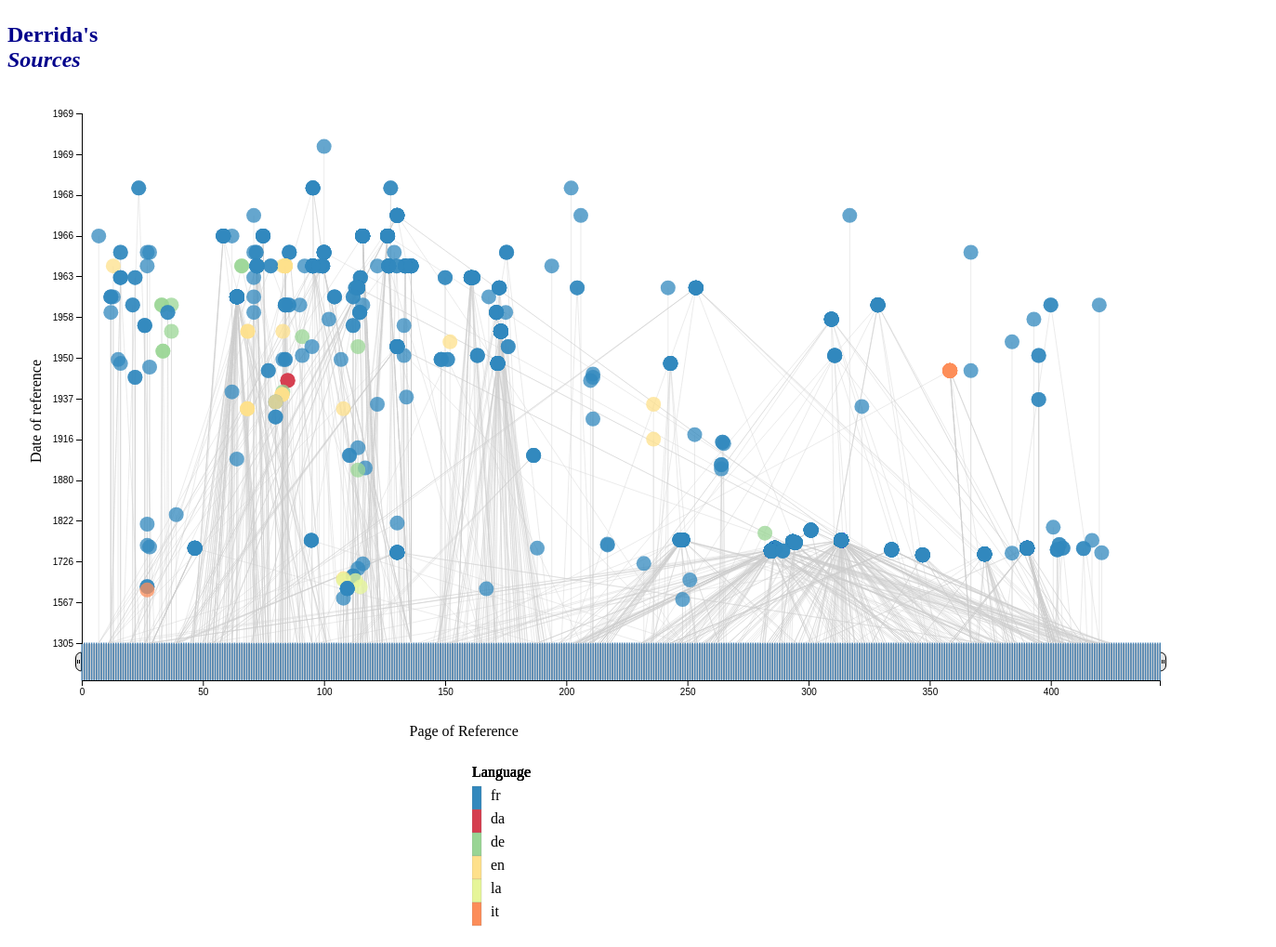
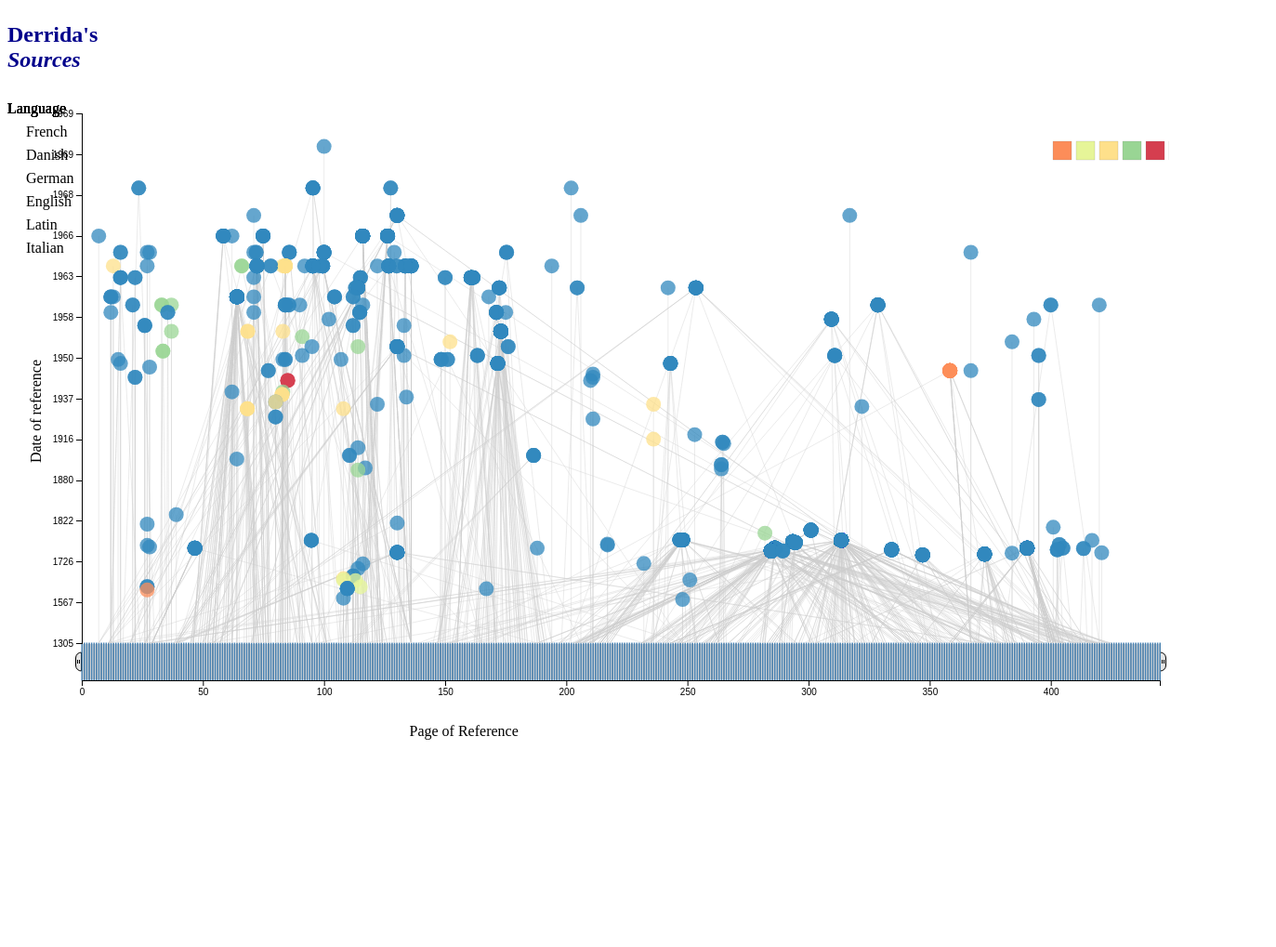
Before and after one commit to clarkdatalabs/derrida, a website: page views/index.html in a window 1280 px wide. Shown: the whole page at 93% size, 1373 px wide, since content can reach past the window. After the commit the page ends 836 px from the top, so only its background shows below. Drawn offline with nearby package versions, Linux system fonts and the light colour scheme.

Commit message:
added full language names. got the legend colors to the right side

```diff
--- a/views/scripts/scatterChart.js
+++ b/views/scripts/scatterChart.js
@@ -120,12 +120,12 @@
         .style("opacity", 0);
 
 // append legend to page
-    var legendSVG = d3.select("#maplegend")
-            .append("svg")
-              .attr("transform","translate(500,0)")
+    var legendSVG = d3.select("svg")
+            // .append("svg")
+            // .attr("transform","translate(500,0)")
 
-            .attr("width", width)
-            .attr("height", 200)
+            // .attr("width", width)
+            // .attr("height", 200)
 
     var ordinal = d3.scaleOrdinal()
         .domain(["a", "b", "c", "d", "e"])
@@ -133,12 +133,12 @@
             "rgb(93, 199, 76)", "rgb(223, 199, 31)", "rgb(234, 118, 47)"]);
 
     var language_data =
-        [{language:"fr"},
-        {language:"da"},
-        {language:"de"},
-        {language:"en"},
-        {language:"la"},
-        {language:"it"}];
+        [{language:"fr",full:"French"},
+        {language:"da", full: "Danish"},
+        {language:"de", full: 'German'},
+        {language:"en", full: "English"},
+        {language:"la", full: 'Latin'},
+        {language:"it", full: 'Italian'}];
 
 // build legend
     legend = legendSVG.selectAll(".lentry")
@@ -150,10 +150,10 @@
             // .attr("class","leg")
 
     legend.append("rect")
-            .attr("y", function(d,i) { return(i*25 + 30)})
-            .attr("width","10px")
-            .attr("height","25px")
-
+            .attr("y", 50)
+            .attr("width","20px")
+            .attr("height","20px")
+            .attr("x", function(d,i) { return(svgWidth- i*25)})
             // .attr("fill", function(d) { return cValue(data)})
 
             .attr("class", function(d) {return (d.language)})
@@ -163,7 +163,7 @@
 
     legend.append("text")
                 // .attr("class", "legText")
-                .text(function(d, i) { return d.language ; })
+                .text(function(d, i) { return d.full ; })
                 // .text("class", function(d) {return (d.language)})
                 .attr("x", 20)
                 .attr("y", function(d, i) { return (25 * i) + 45; })
--- a/views/style/styles.css
+++ b/views/style/styles.css
@@ -34,7 +34,12 @@
 }
 
 circle {
-    fill: steelblue;
+    fill: steelblue
+}
+
+.maplegend svg{
+    display: inline;
+
 }
 
 rect.page {
```
